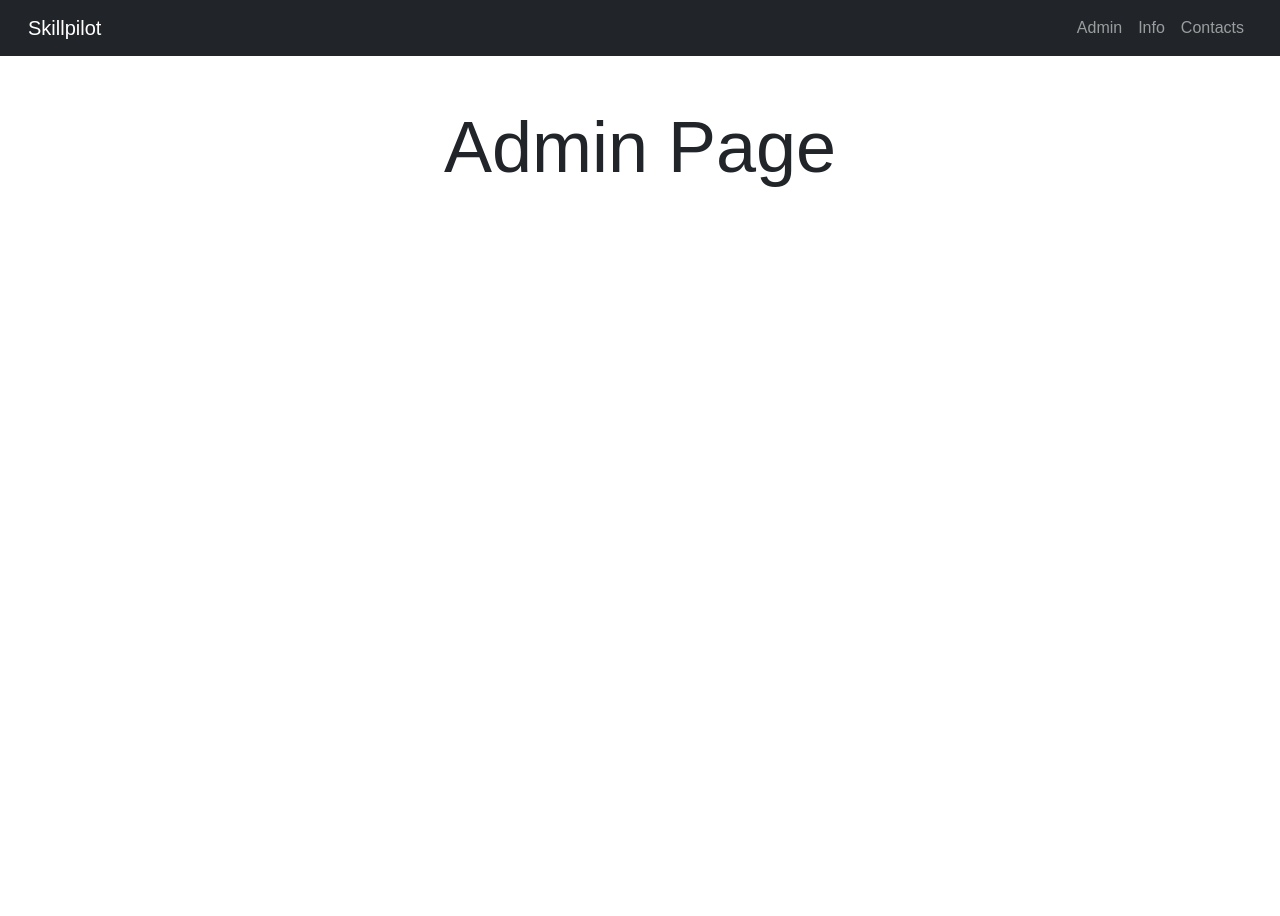
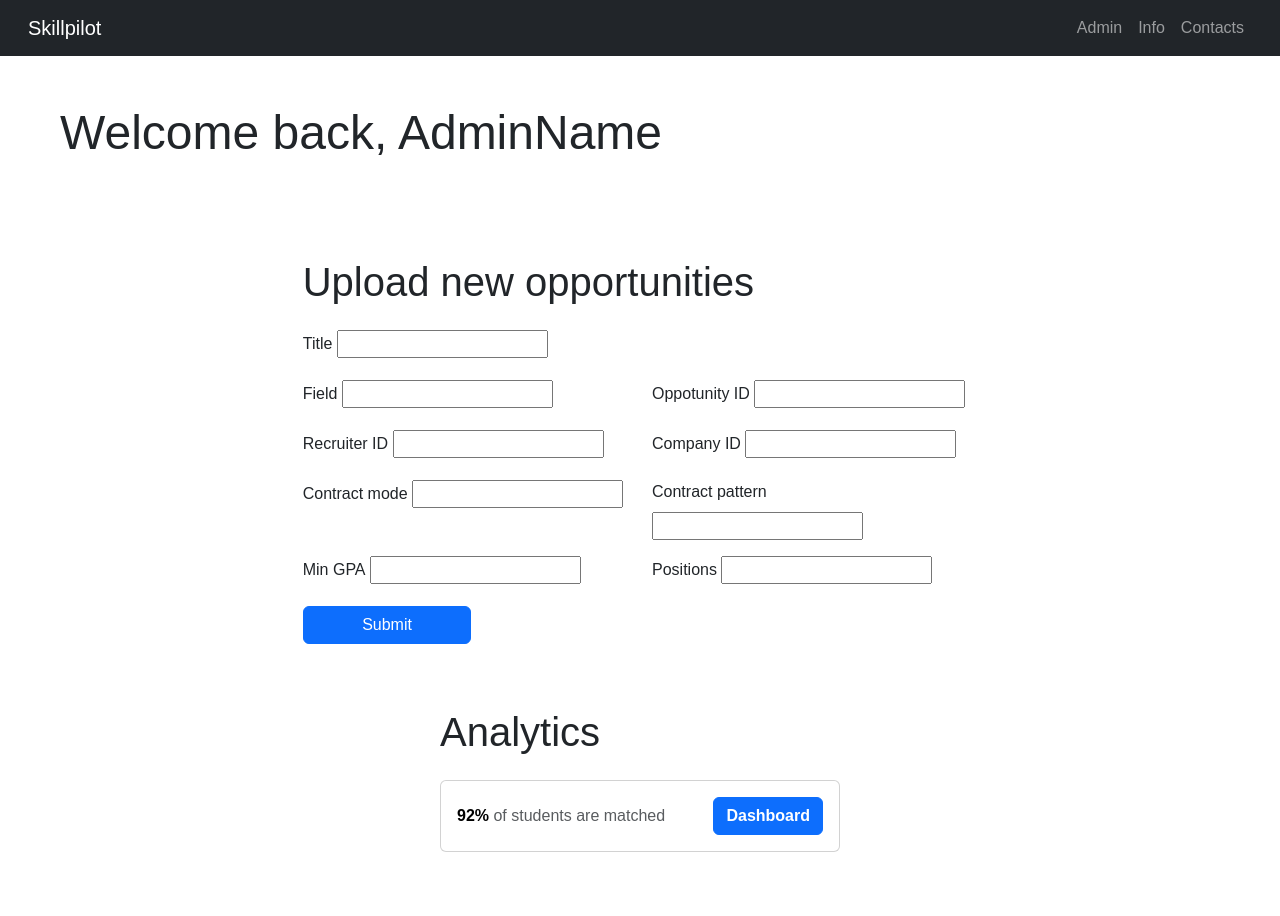
Before and after one commit to cs3028-alpha-team/SkillPilot-CS3528-v2, a Django app: template dev/skillpilot/core/templates/admin.html in a window 1280 px wide. Before the commit the page ends 187 px from the top, so only its background shows below. Run offline with Django 5.2, Linux system fonts and the light colour scheme; the template is opened without the code that fills it, so the values that code supplies are empty, except form fields; tables that the repository leaves empty hold one stand-in row (values such as "Sample post"); form fields are guessed from the names that the template uses.

Commit message:
add analytics section to admin dashboard - ella and mattia, pair programming

```diff
--- a/dev/skillpilot/core/templates/admin.html
+++ b/dev/skillpilot/core/templates/admin.html
@@ -3,8 +3,127 @@
 
 {% block content %}
 
-    <div class="container text-center">
-        <h1 class="display-2 mt-5">Admin Page</h1>
-    </div>
+        <div class="container-fluid">
+
+            <!--
+                AdminName will be replaced with username once admin log-in is successfull
+            -->
+            <header class="display-5 mt-5 ms-5 mb-3">Welcome back, AdminName</header>
+
+            <div class="row my-5 justify-content-center">
+
+                <div class="col-md-auto mx-5">
+                    <!--
+
+                    -->
+                    <h3 class="display-6 mt-5 mb-4">Upload new opportunities</h3>
+                    <form method="POST" action="{% url 'internship' %}" autocomplete="off" enctype="multipart/form-data">
+
+                        {% csrf_token %}
+
+                        <!-- internship title input -->
+                        <div class="mb-3">
+                            <label for="titleInput" class="form-label">Title</label>
+                            {{ form.title }}
+                        </div>
+
+                        <div class="row">
+
+                            <!-- internship field input -->
+                            <div class="mb-3 col">
+                                <label for="fieldInput" class="form-label">Field</label>
+                                {{ form.field }}
+                            </div>
+
+                            <!-- internship ID input -->
+                            <div class="mb-3 col">
+                                <label for="internshipIDInput" class="form-label">Oppotunity ID</label>
+                                {{ form.internshipID }}
+                            </div>
+
+                        </div>
+
+                    <!--
+                        pre-populate these fields and disable them, this is done to show the recruiter the full
+                        request payload
+                    -->
+                    <div class="row">
+
+                        <!-- internship recruiter ID input -->
+                        <div class="mb-3 col">
+                            <label for="recruiterIDInput" class="form-label">Recruiter ID</label>
+                            {{ form.recruiterID }}
+                        </div>
+
+                        <!-- company ID input -->
+                        <div class="mb-3 col">
+                            <label for="companyIDInput" class="form-label">Company ID</label>
+                            {{ form.companyID }}
+                        </div>
+
+                    </div>
+
+                        <div class="row mb-3">
+
+                            <!-- internship contract length input -->
+                            <div class="col">
+                                <label for="contractmodeInput" class="form-label">Contract mode</label>
+                                {{ form.contractMode }}
+                            </div>
+
+                            <!-- internship contract pattern input -->
+                            <div class="col">
+                                <label for="contractpatternInput" class="form-label">Contract pattern</label>
+                                {{ form.contractPattern }}
+                            </div>
+
+                        </div>
+
+                        <div class="row mb-3">
+
+                            <!-- internship min GPA input -->
+                            <div class="col">
+                                <label for="minGPAInput" class="form-label">Min GPA</label>
+                                {{ form.minGPA }}
+                            </div>
+
+                            <!-- internship number of positions input -->
+                            <div class="col">
+                                <label for="numberPositionsInput" class="form-label">Positions</label>
+                                {{ form.numberPositions }}
+                            </div>
+
+                        </div>
+
+                        <!-- button for form submission -->
+                        <div class="mb-3">
+                            <button type="submit" class="btn btn-primary col-3">Submit</button>
+                        </div>
+
+
+                    </form>
+                </div>
+
+                <div class="col-md-auto mx-5">
+                    <!--
+
+                    -->
+                    <h3 class="display-6 mt-5 mb-4">Analytics</h3>
+                    <div class="card mb-3" style="width:25rem;">
+                        <div class="card-body d-flex justify-content-between align-items-center">
+                            <p class="mb-0 text-muted"><span class="fw-bold" style="color:black;">92% </span> of students are matched </p>
+
+                            <a href="{% url 'internship-details' %}" class="btn btn-primary fw-bold">
+                                Dashboard
+                            </a>
+
+                        </div>
+                    </div>
+
+                </div>
+
+            </div>
+
+        </div>
 
 {% endblock %}
--- a/dev/skillpilot/core/templates/internship-details.html
+++ b/dev/skillpilot/core/templates/internship-details.html
@@ -16,7 +16,7 @@
             view all the upcoming interview for the advertised position
         -->
 
-        <div class="row mt-5 justify-content-center">
+        <div class="row my-5 justify-content-center">
 
             <div class="col-md-auto mx-5">
                 <!--
--- a/dev/skillpilot/core/templates/internship.html
+++ b/dev/skillpilot/core/templates/internship.html
@@ -15,7 +15,7 @@
             -->
             <header class="display-5 mt-5 ms-5 mb-3">Welcome back, RecruiterName</header>
 
-            <div class="row mt-5 justify-content-center">
+            <div class="row my-5 justify-content-center">
 
                 <div class="col-md-auto mx-5">
                     <!--
```
